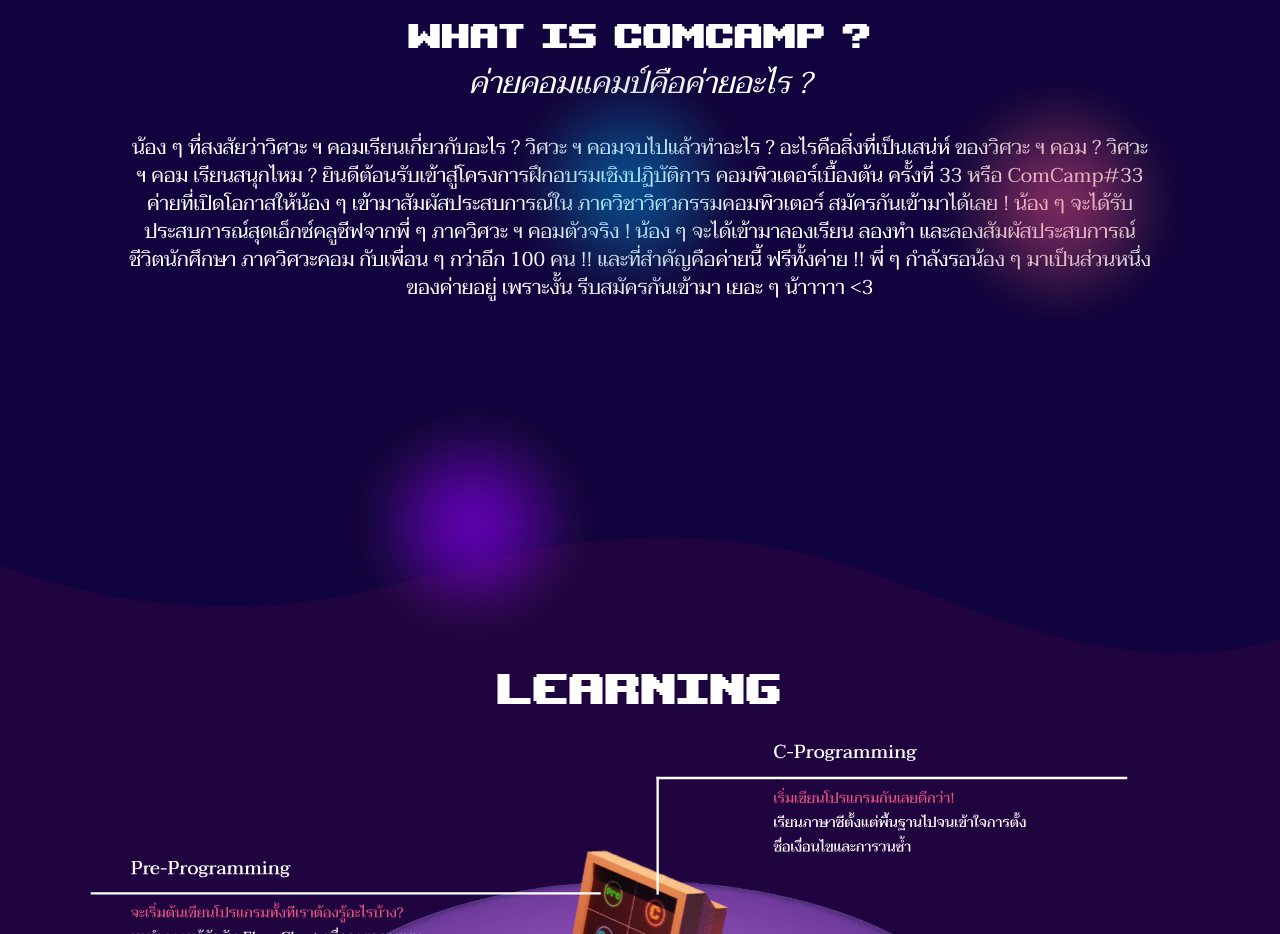
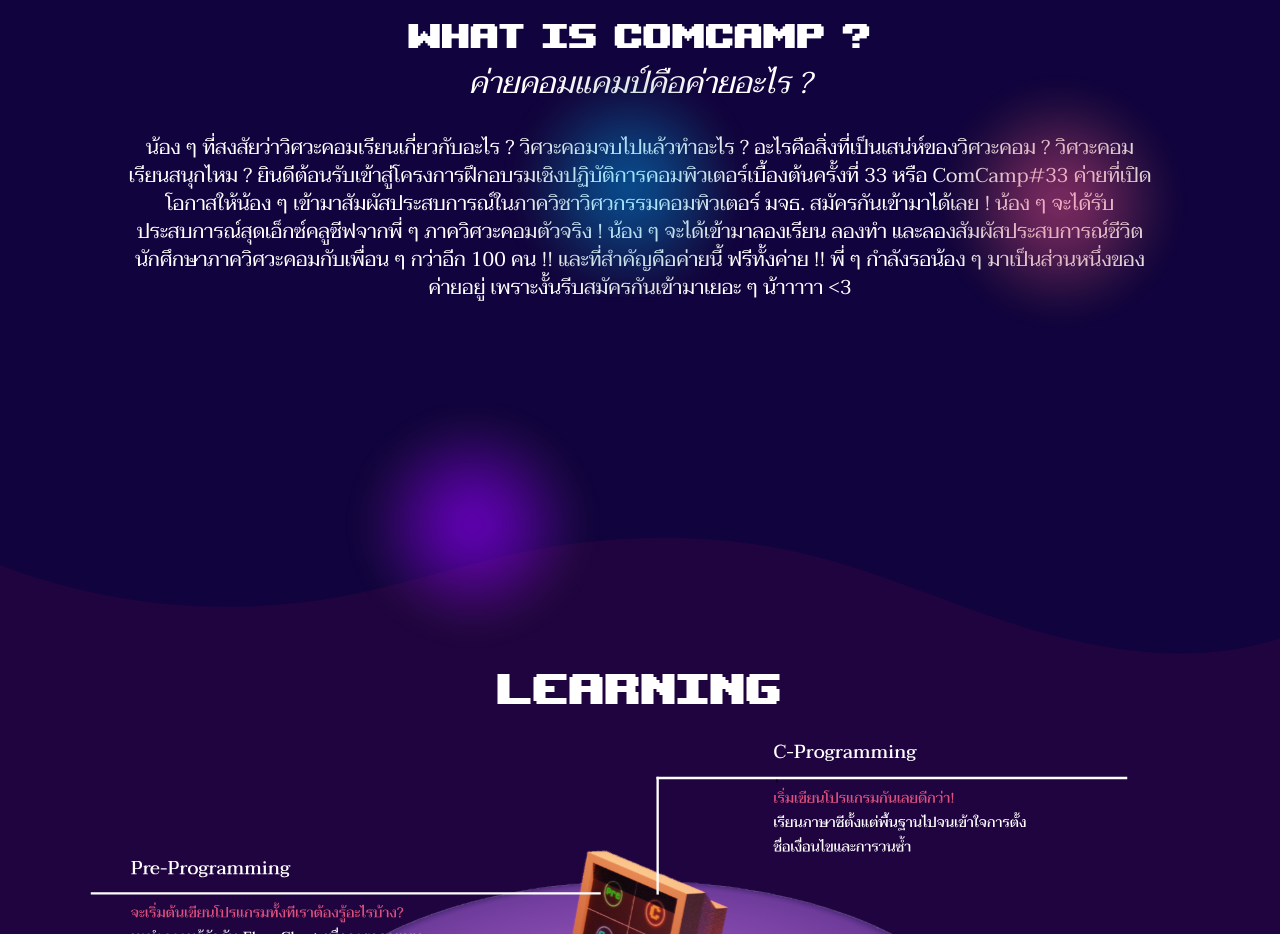
Before and after one commit to cpe-kmutt-student/comcamp33, a Next.js app: page /home in a window 1280 px wide. Shown: the part 1160-2094 px from the top of the page. Built offline with nearby package versions, Linux system fonts and the light colour scheme; no server answers.

Commit message:
fix: about wording

```diff
--- a/src/components/homepage/about/index.js
+++ b/src/components/homepage/about/index.js
@@ -30,7 +30,7 @@ const About = () => {
           <h1 data-aos="fade-down" className="text-white text-lg sm:text-lg md:text-3xl lg:text-3xl italic hidden sm:block md:block lg:block">ค่ายคอมแคมป์คือค่ายอะไร ?</h1>
         </div>
         <p data-aos="fade-right" className="text-white text-sm sm:text-lg md:text-xl lg:text-xl font-thai">
-          {`น้อง ๆ ที่สงสัยว่าวิศวะ ฯ คอมเรียนเกี่ยวกับอะไร ? วิศวะ ฯ คอมจบไปแล้วทำอะไร ? อะไรคือสิ่งที่เป็นเสน่ห์ ของวิศวะ ฯ คอม ? วิศวะ ฯ คอม เรียนสนุกไหม ? ยินดีต้อนรับเข้าสู่โครงการฝึกอบรมเชิงปฏิบัติการ คอมพิวเตอร์เบื้องต้น ครั้งที่ 33 หรือ ComCamp#33 ค่ายที่เปิดโอกาสให้น้อง ๆ เข้ามาสัมผัสประสบการณ์ใน ภาควิชาวิศวกรรมคอมพิวเตอร์ สมัครกันเข้ามาได้เลย ! น้อง ๆ จะได้รับประสบการณ์สุดเอ็กซ์คลูซีฟจากพี่ ๆ ภาควิศวะ ฯ คอมตัวจริง ! น้อง ๆ จะได้เข้ามาลองเรียน ลองทำ และลองสัมผัสประสบการณ์ชีวิตนักศึกษา ภาควิศวะคอม กับเพื่อน ๆ กว่าอีก 100 คน !! และที่สำคัญคือค่ายนี้ ฟรีทั้งค่าย !! พี่ ๆ กำลังรอน้อง ๆ มาเป็นส่วนหนึ่งของค่ายอยู่ เพราะงั้น รีบสมัครกันเข้ามา เยอะ ๆ น้าาาาา <3`}
+          {`น้อง ๆ ที่สงสัยว่าวิศวะคอมเรียนเกี่ยวกับอะไร ? วิศวะคอมจบไปแล้วทำอะไร ? อะไรคือสิ่งที่เป็นเสน่ห์ของวิศวะคอม ? วิศวะคอมเรียนสนุกไหม ? ยินดีต้อนรับเข้าสู่โครงการฝึกอบรมเชิงปฏิบัติการคอมพิวเตอร์เบื้องต้นครั้งที่ 33 หรือ ComCamp#33 ค่ายที่เปิดโอกาสให้น้อง ๆ เข้ามาสัมผัสประสบการณ์ในภาควิชาวิศวกรรมคอมพิวเตอร์ มจธ. สมัครกันเข้ามาได้เลย ! น้อง ๆ จะได้รับประสบการณ์สุดเอ็กซ์คลูซีฟจากพี่ ๆ ภาควิศวะคอมตัวจริง ! น้อง ๆ จะได้เข้ามาลองเรียน ลองทำ และลองสัมผัสประสบการณ์ชีวิตนักศึกษาภาควิศวะคอมกับเพื่อน ๆ กว่าอีก 100 คน !! และที่สำคัญคือค่ายนี้ ฟรีทั้งค่าย !! พี่ ๆ กำลังรอน้อง ๆ มาเป็นส่วนหนึ่งของค่ายอยู่ เพราะงั้นรีบสมัครกันเข้ามาเยอะ ๆ น้าาาาา <3`}
         </p>
       </div>
 
```
